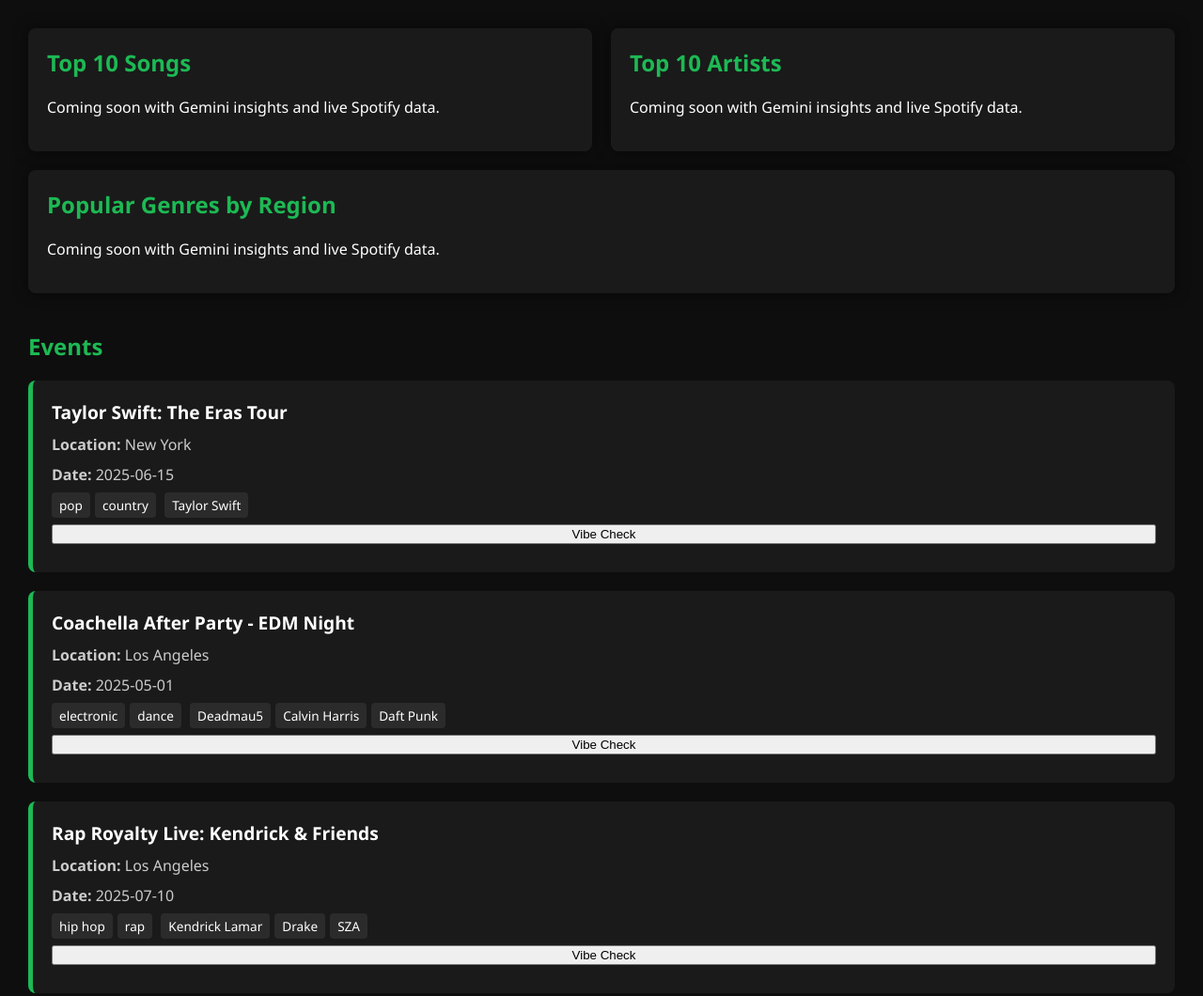
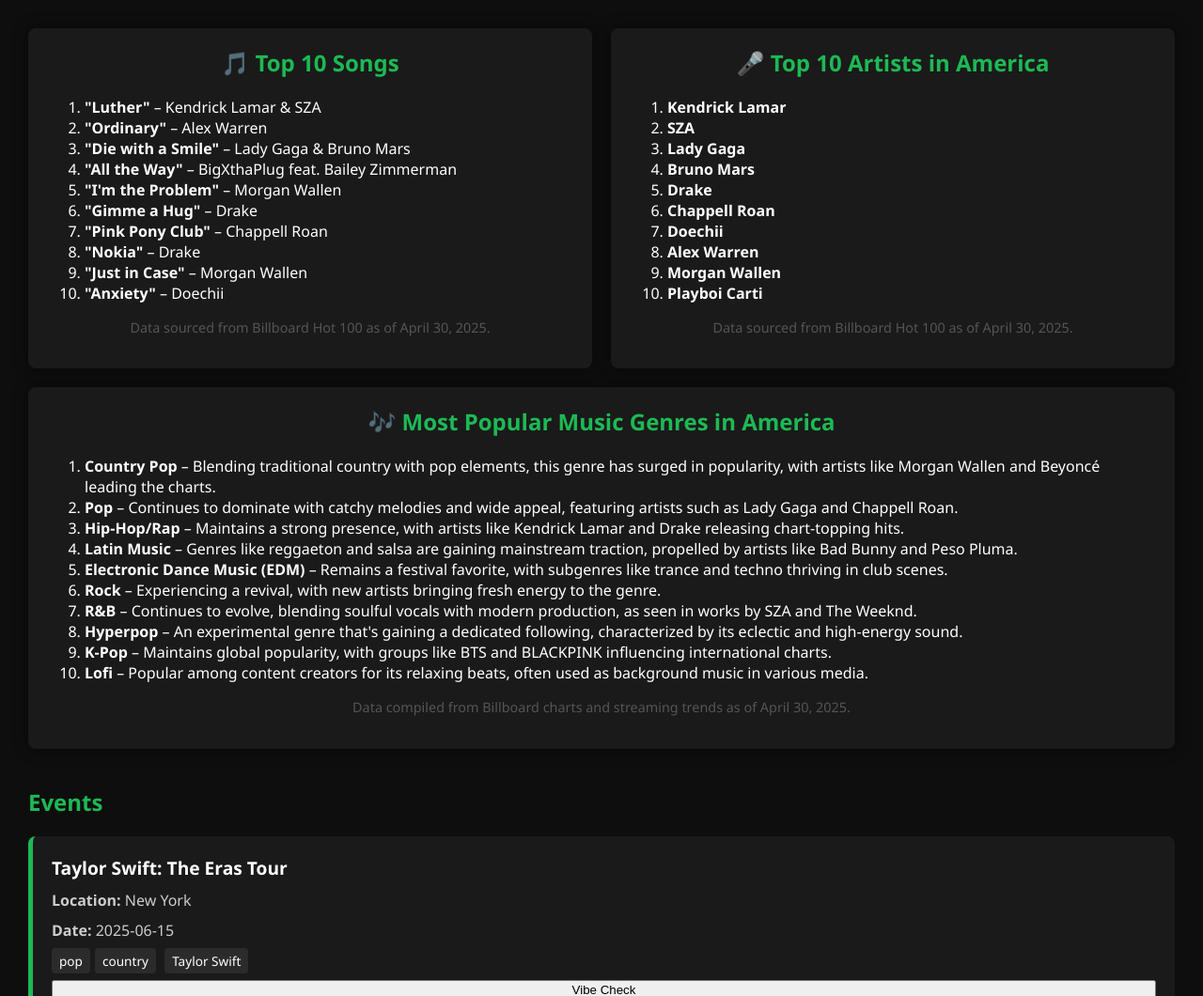
Before and after one commit to JackieSF/Listener-Insights-and-Audio-Trend-Analysis-Dashboard, a Flask app: page / in a window 1280 px wide. Shown: the part 83-1143 px from the top of the page at 94% size. Run offline with Flask 3, Linux system fonts and the light colour scheme.

Commit message:
Update index.html

```diff
--- a/templates/index.html
+++ b/templates/index.html
@@ -15,16 +15,54 @@
     <!-- Overview Section Placeholder -->
     <section id="overview">
       <div class="block">
-        <h2>Top 10 Songs</h2>
-        <p>Coming soon with Gemini insights and live Spotify data.</p>
+         <h2 style="text-align: center;">🎵 Top 10 Songs</h2>
+  <ol>
+    <li><strong>"Luther"</strong> – Kendrick Lamar & SZA</li>
+    <li><strong>"Ordinary"</strong> – Alex Warren</li>
+    <li><strong>"Die with a Smile"</strong> – Lady Gaga & Bruno Mars</li>
+    <li><strong>"All the Way"</strong> – BigXthaPlug feat. Bailey Zimmerman</li>
+    <li><strong>"I'm the Problem"</strong> – Morgan Wallen</li>
+    <li><strong>"Gimme a Hug"</strong> – Drake</li>
+    <li><strong>"Pink Pony Club"</strong> – Chappell Roan</li>
+    <li><strong>"Nokia"</strong> – Drake</li>
+    <li><strong>"Just in Case"</strong> – Morgan Wallen</li>
+    <li><strong>"Anxiety"</strong> – Doechii</li>
+  </ol>
+  <p style="font-size: 0.9em; color: #555; text-align: center;">Data sourced from Billboard Hot 100 as of April 30, 2025.</p>
       </div>
       <div class="block">
-        <h2>Top 10 Artists</h2>
-        <p>Coming soon with Gemini insights and live Spotify data.</p>
+       <h2 style="text-align: center;">🎤 Top 10 Artists in America</h2>
+  <ol>
+    <li><strong>Kendrick Lamar</strong></li>
+    <li><strong>SZA</strong></li>
+    <li><strong>Lady Gaga</strong></li>
+    <li><strong>Bruno Mars</strong></li>
+    <li><strong>Drake</strong></li>
+    <li><strong>Chappell Roan</strong></li>
+    <li><strong>Doechii</strong></li>
+    <li><strong>Alex Warren</strong></li>
+    <li><strong>Morgan Wallen</strong></li>
+    <li><strong>Playboi Carti</strong></li>
+  </ol>
+  <p style="font-size: 0.9em; color: #555; text-align: center;">Data sourced from Billboard Hot 100 as of April 30, 2025.</p>
+</div>
       </div>
       <div class="block">
-        <h2>Popular Genres by Region</h2>
-        <p>Coming soon with Gemini insights and live Spotify data.</p>
+      <h2 style="text-align: center;">🎶 Most Popular Music Genres in America</h2>
+  <ol>
+    <li><strong>Country Pop</strong> – Blending traditional country with pop elements, this genre has surged in popularity, with artists like Morgan Wallen and Beyoncé leading the charts.</li>
+    <li><strong>Pop</strong> – Continues to dominate with catchy melodies and wide appeal, featuring artists such as Lady Gaga and Chappell Roan.</li>
+    <li><strong>Hip-Hop/Rap</strong> – Maintains a strong presence, with artists like Kendrick Lamar and Drake releasing chart-topping hits.</li>
+    <li><strong>Latin Music</strong> – Genres like reggaeton and salsa are gaining mainstream traction, propelled by artists like Bad Bunny and Peso Pluma.</li>
+    <li><strong>Electronic Dance Music (EDM)</strong> – Remains a festival favorite, with subgenres like trance and techno thriving in club scenes.</li>
+    <li><strong>Rock</strong> – Experiencing a revival, with new artists bringing fresh energy to the genre.</li>
+    <li><strong>R&B</strong> – Continues to evolve, blending soulful vocals with modern production, as seen in works by SZA and The Weeknd.</li>
+    <li><strong>Hyperpop</strong> – An experimental genre that's gaining a dedicated following, characterized by its eclectic and high-energy sound.</li>
+    <li><strong>K-Pop</strong> – Maintains global popularity, with groups like BTS and BLACKPINK influencing international charts.</li>
+    <li><strong>Lofi</strong> – Popular among content creators for its relaxing beats, often used as background music in various media.</li>
+  </ol>
+  <p style="font-size: 0.9em; color: #555; text-align: center;">Data compiled from Billboard charts and streaming trends as of April 30, 2025.</p>
+</div>
       </div>
     </section>
 
```
